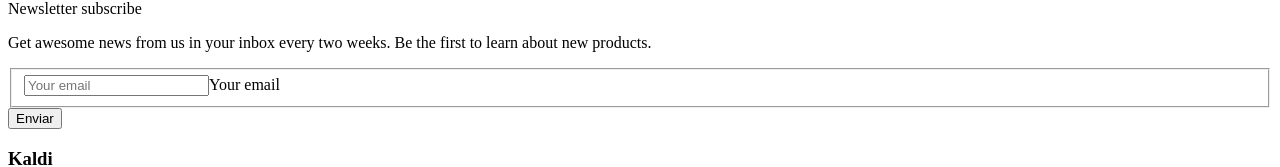
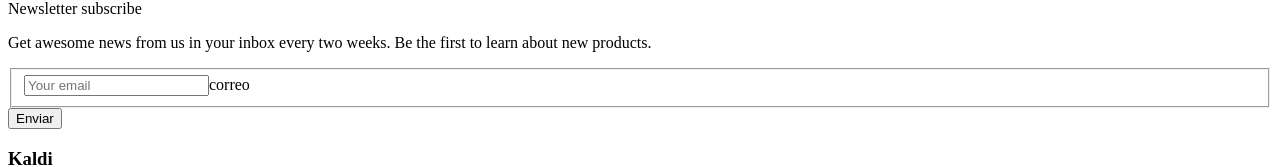
Before and after one commit to ggodoygeogama/smart-ocean-8bdb7, a Next.js app: page / in a window 1280 px wide. Shown: the part 2926-3093 px from the top of the page. Built offline with nearby package versions, Linux system fonts and the light colour scheme.

Commit message:
newsletter-form.js: changed

```diff
--- a/components/newsletter-form.js
+++ b/components/newsletter-form.js
@@ -3,7 +3,7 @@
     <form action="" className="flex-ns mb3">
       <fieldset className="flex-auto mb2 mb0-ns mr2-ns" name="newsletter" action="newsletter-subscribe">
         <input type="text" id="email" placeholder="Your email" className="w-100" />
-        <label htmlFor="email">Your email</label>
+        <label htmlFor="email">correo</label>
       </fieldset>
       <button className="btn mb3 w-100 w-auto-ns mb0-ns raise" type="submit">Enviar</button>
     </form>
```
